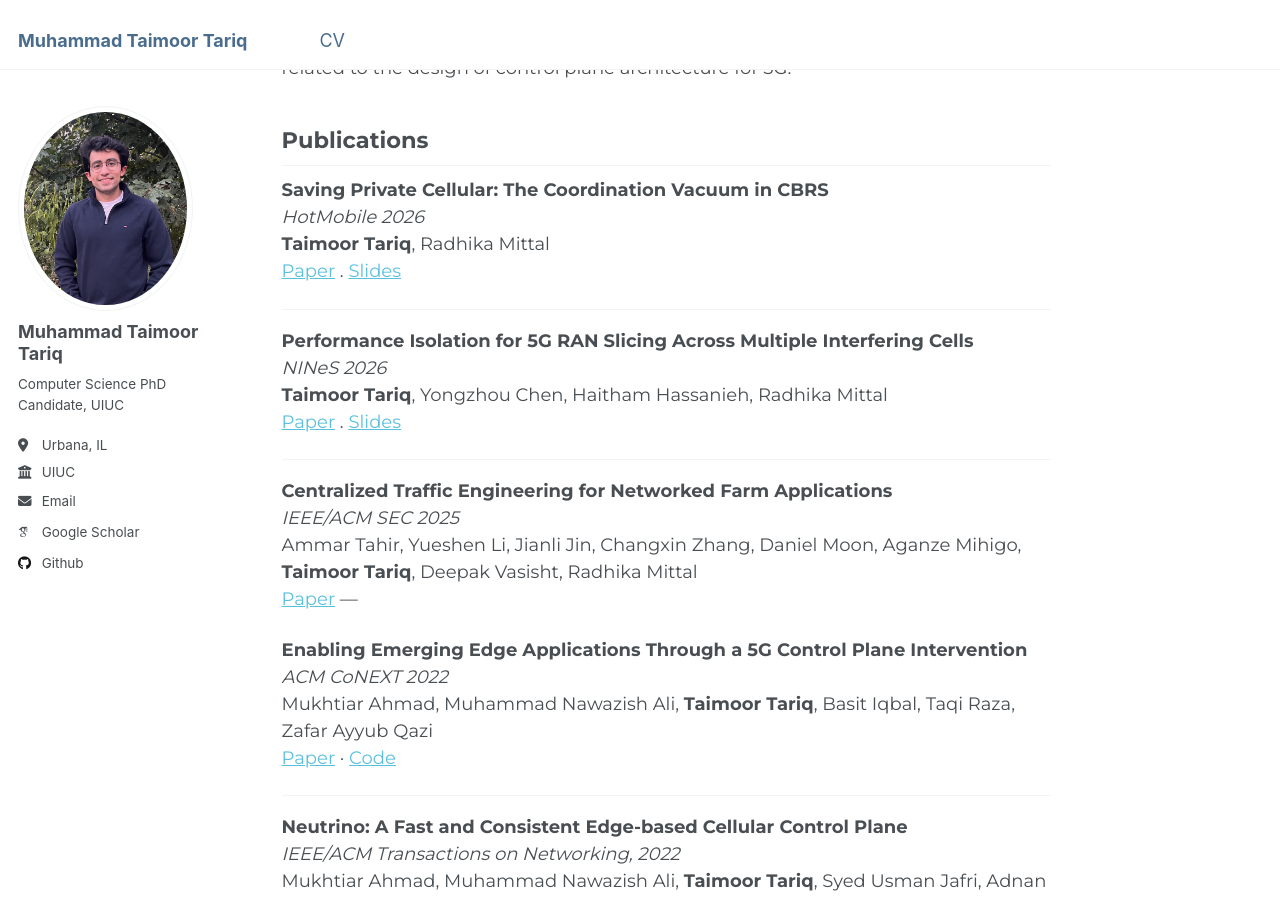
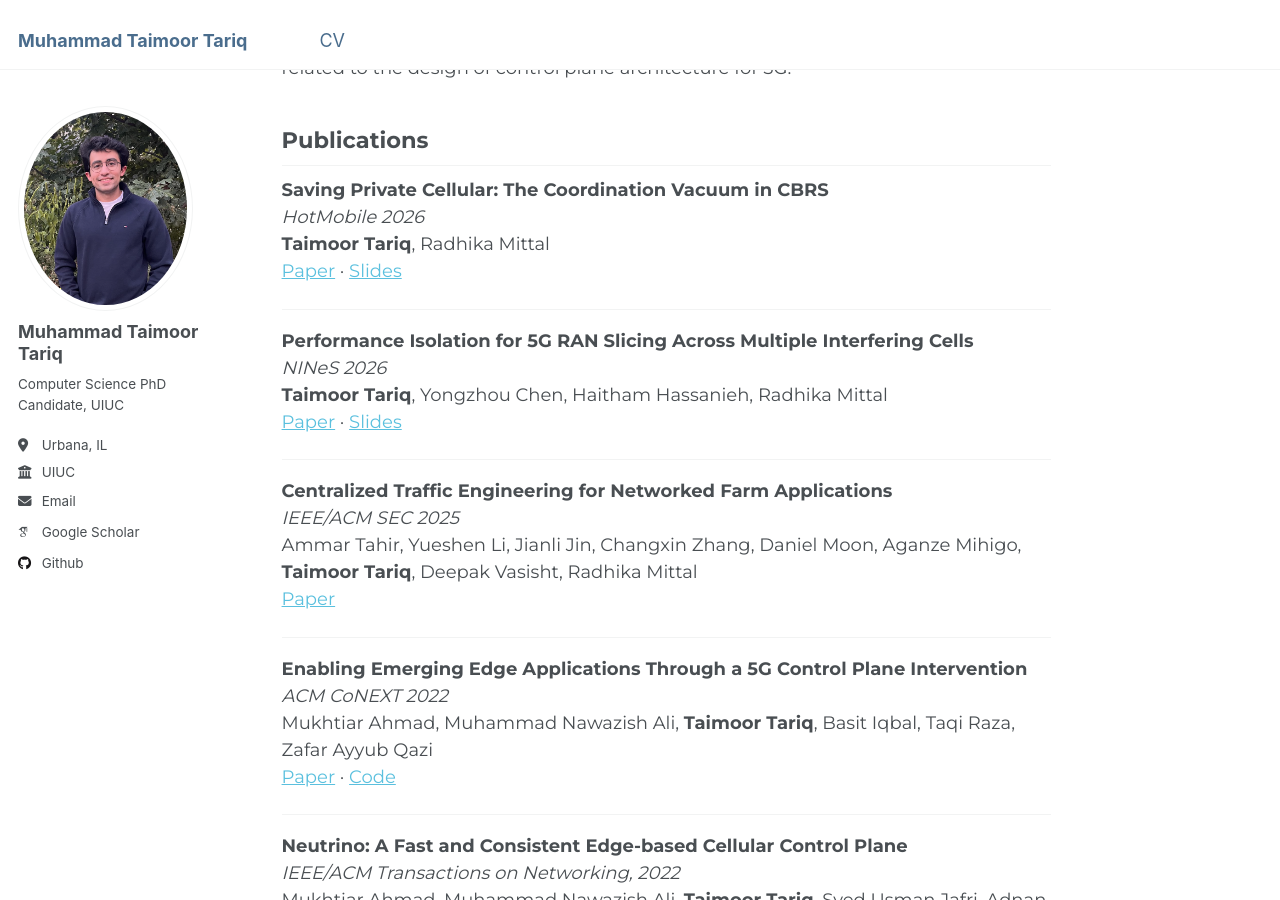
Before and after one commit to taimoortt/taimoortt.github.io, a Jekyll site: the page built from _pages/about.md, in a window 1280 px wide and 900 px high, scrolled down 256 px. Built offline with Jekyll 4.4.1, drawn with Linux system fonts in a browser that asks for light colours; some web fonts are replaced.

```diff
--- a/_pages/about.md
+++ b/_pages/about.md
@@ -16,14 +16,14 @@ Prior to UIUC, I did my undergraduate from Lahore University of Management Scien
 **Saving Private Cellular: The Coordination Vacuum in CBRS**
 *HotMobile 2026*
 **Taimoor Tariq**, Radhika Mittal
-[Paper](/files/saving-private-cellular.pdf) . [Slides](/files/saving-private-cellular-slides.pdf)
+[Paper](/files/saving-private-cellular.pdf) · [Slides](/files/saving-private-cellular-slides.pdf)
 
 ---
 
 **Performance Isolation for 5G RAN Slicing Across Multiple Interfering Cells**
 *NINeS 2026*
 **Taimoor Tariq**, Yongzhou Chen, Haitham Hassanieh, Radhika Mittal
-[Paper](/files/radioninja.pdf) . [Slides](/files/radioninja-slides.pdf)
+[Paper](/files/radioninja.pdf) · [Slides](/files/radioninja-slides.pdf)
 
 ---
 
@@ -31,6 +31,7 @@ Prior to UIUC, I did my undergraduate from Lahore University of Management Scien
 *IEEE/ACM SEC 2025*
 Ammar Tahir, Yueshen Li, Jianli Jin, Changxin Zhang, Daniel Moon, Aganze Mihigo, **Taimoor Tariq**, Deepak Vasisht, Radhika Mittal
 [Paper](/files/farmnetes.pdf)
+
 ---
 
 **Enabling Emerging Edge Applications Through a 5G Control Plane Intervention**
```
